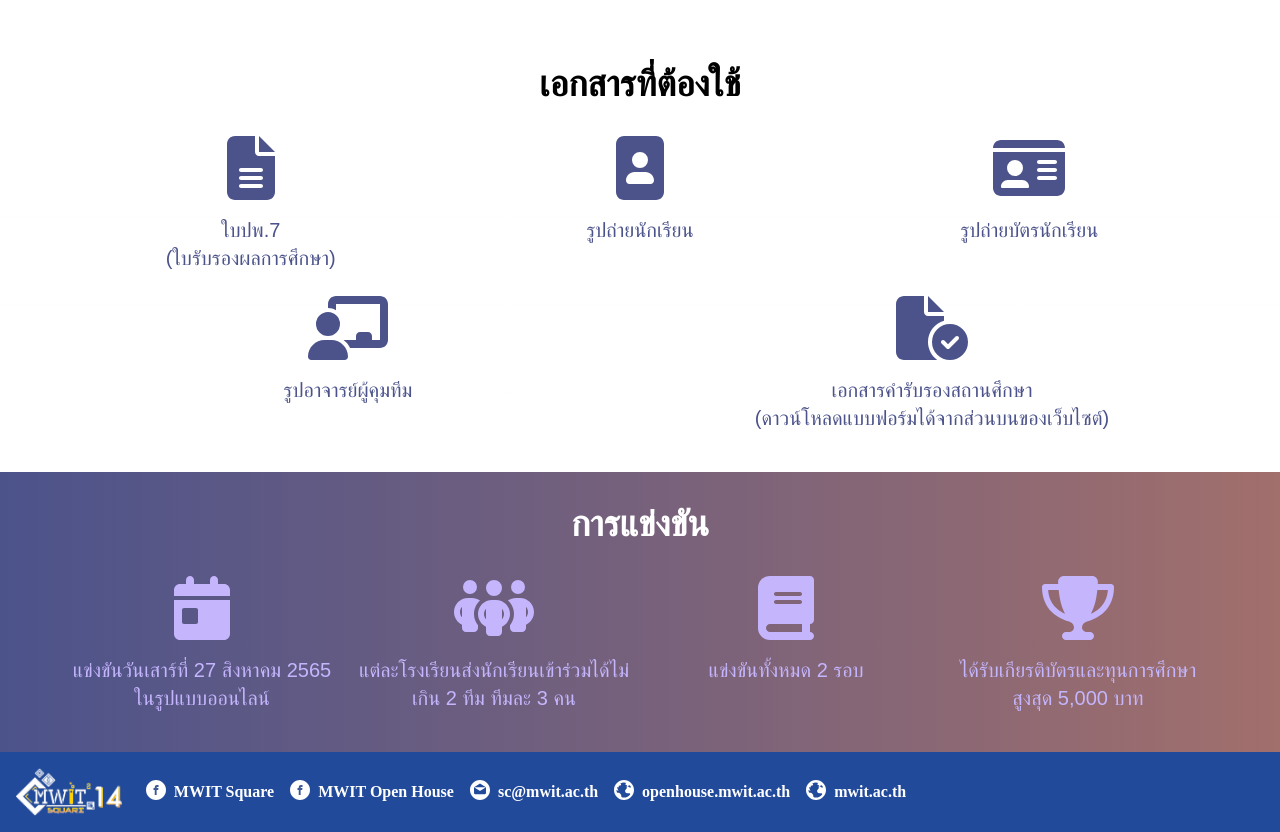
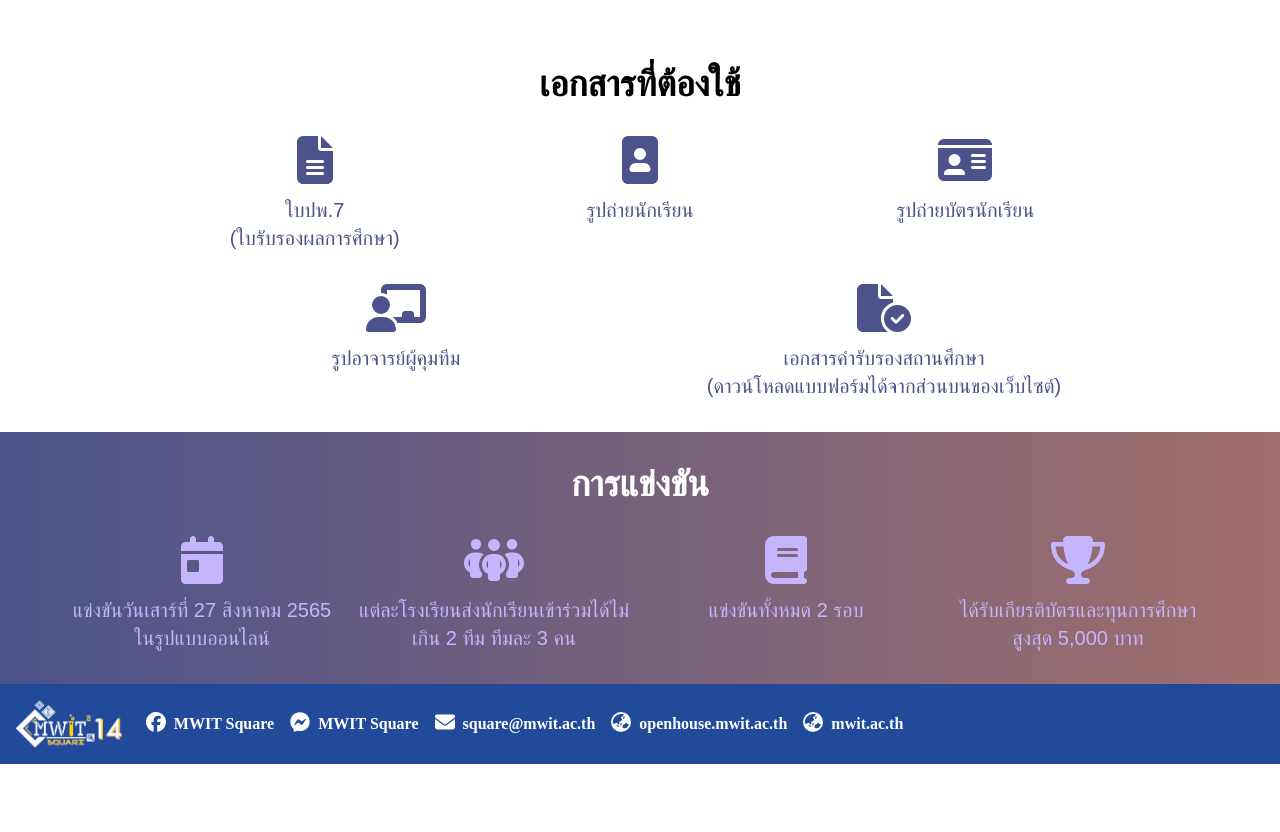
Before and after one commit to Chainxc/square1, a Next.js app: page / in a window 1280 px wide. Shown: the part 880-1712 px from the top of the page. After the commit the page ends 1644 px from the top, so only its background shows below. Built offline with nearby package versions, Linux system fonts and the light colour scheme; a web font is replaced by a local one.

Commit message:
changing share link

```diff
--- a/pages/index.jsx
+++ b/pages/index.jsx
@@ -12,32 +12,43 @@ import {
   faIdCard,
   faChalkboardTeacher,
   faFileCircleCheck,
+  faEnvelope,
+  faEarthAsia,
 } from '@fortawesome/free-solid-svg-icons'
 import { faFileWord, faFilePdf } from '@fortawesome/free-regular-svg-icons'
+import {
+  faFacebook,
+  faFacebookMessenger,
+} from '@fortawesome/free-brands-svg-icons'
 
 const share = [
   {
-    icon: 'icon/facebookicon.svg',
+    icon: faFacebook,
     href: 'https://facebook.com/mwitsquare',
     name: 'MWIT Square',
   },
   {
-    icon: 'icon/facebookicon.svg',
-    href: 'https://facebook.com/MWITOpenHouse',
-    name: 'MWIT Open House',
+    icon: faFacebookMessenger,
+    href: 'https://m.me/mwitsquare',
+    name: 'MWIT Square',
   },
   {
-    icon: 'icon/emailicon.svg',
-    href: 'mailto:sc@mwit.ac.th',
-    name: 'sc@mwit.ac.th',
+    icon: faEnvelope,
+    href: 'mailto:square@mwit.ac.th',
+    name: 'square@mwit.ac.th',
   },
+  // {
+  //   icon: faFacebook,
+  //   href: 'https://facebook.com/MWITOpenHouse',
+  //   name: 'MWIT Open House',
+  // },
   {
-    icon: 'icon/globeicon.svg',
+    icon: faEarthAsia,
     href: 'https://openhouse.mwit.ac.th',
     name: 'openhouse.mwit.ac.th',
   },
   {
-    icon: 'icon/globeicon.svg',
+    icon: faEarthAsia,
     href: 'https://mwit.ac.th',
     name: 'mwit.ac.th',
   },
@@ -180,15 +191,18 @@ export default function Home() {
                 <span>สมัครสอบ</span>
               </button>
               <div className='w-full' />
-              <button
+              <a
                 className='ds-btn ds-btn-sm ds-btn-secondary font-IBMPlex font-bold md:ds-btn-md md:text-xl lg:ds-btn-lg lg:text-2xl space-x-2 w-full'
-                onClick={() =>
-                  window.open(
-                    'download/รายละเอียดการสอบ_MWIT_Square_14th.pdf',
-                    '_blank',
-                    'noopener,noreferrer',
-                  )
-                }
+                // onClick={() =>
+                //   window.open(
+                //     'download/รายละเอียดการสอบ_MWIT_Square_14th.pdf',
+                //     '_blank',
+                //     'noopener,noreferrer',
+                //   )
+                // }
+                href='download/รายละเอียดการสอบ_MWIT_Square_14th.pdf'
+                target='_blank'
+                rel='noopener noreferrer'
               >
                 <svg
                   xmlns='http://www.w3.org/2000/svg'
@@ -205,7 +219,7 @@ export default function Home() {
                   />
                 </svg>
                 <span>รายละเอียดการสอบ</span>
-              </button>
+              </a>
             </div>
             <div className='w-full' />
             <div className='ds-dropdown ds-dropdown-hover sm:ds-dropdown-right'>
@@ -305,12 +319,12 @@ export default function Home() {
           </div>
 
           <div className='w-full bg-gradient-to-b from-transparent to-white py-4 md:p-8'>
-            <div className='flex flex-wrap gap-2 justify-center'>
+            <div className='flex flex-wrap mx-auto gap-2 justify-center'>
               <span className='text-center text-xl md:text-2xl lg:text-4xl text-black font-bold font-IBMPlex'>
                 เอกสารที่ต้องใช้
               </span>
               <div className='w-full' />
-              <div className='grid grid-cols-2 md:grid-cols-6 w-full max-w-7xl pt-4 px-8 gap-4'>
+              <div className='grid grid-cols-2 md:grid-cols-6 w-full max-w-5xl pt-4 px-8 gap-4 gap-y-8'>
                 {doc.map((t, idx) => (
                   <div
                     className={
@@ -319,11 +333,11 @@ export default function Home() {
                         : idx === 4
                         ? 'col-span-2 md:col-span-3'
                         : 'md:col-span-3') +
-                      ' grid grid-rows-2 justify-items-center gap-y-4 hover:scale-105 transition-all duration-200 text-pa hover:text-pb'
+                      ' grid grid-flow-row content-start justify-items-center gap-3 hover:scale-105 transition-all duration-200 text-pa hover:text-pb'
                     }
                     key={idx}
                   >
-                    <FontAwesomeIcon icon={t.icon} className='h-16' />
+                    <FontAwesomeIcon icon={t.icon} className='h-12' />
                     <div className='text-center text-sm md:text-base lg:text-xl font-IBMPlexLoop'>
                       {t.text}
                       <br />
@@ -343,10 +357,10 @@ export default function Home() {
               <div className='grid grid-cols-2 md:grid-cols-4 w-full max-w-7xl pt-4 px-8 gap-4'>
                 {ctInfo.map((t, idx) => (
                   <div
-                    className='grid grid-rows-2 justify-items-center gap-y-4 hover:scale-105 transition-all duration-200 text-violet-300 hover:text-violet-100'
+                    className='grid grid-flow-row content-start justify-items-center gap-3 hover:scale-105 transition-all duration-200 text-violet-300 hover:text-violet-100'
                     key={idx}
                   >
-                    <FontAwesomeIcon icon={t.icon} className='h-16' />
+                    <FontAwesomeIcon icon={t.icon} className='h-12' />
                     <div className='text-center text-sm md:text-base lg:text-xl font-IBMPlexLoop'>
                       {t.text}
                     </div>
@@ -359,18 +373,18 @@ export default function Home() {
             <div className='flex flex-wrap gap-4 p-4 items-center'>
               <img src='img/logo.png' className='h-12 pr-2' />
               {share.map((l, idx) => (
-                <div
+                <a
                   className='grid grid-flow-col auto-cols-max space-x-2 hover:scale-105 hover:cursor-pointer transition-all text-white hover:text-blue-300'
-                  onClick={() =>
-                    window.open(l.href, '_blank', 'noopener,noreferrer')
-                  }
+                  href={l.href}
+                  target='_blank'
+                  rel='noopener noreferrer'
                   key={idx}
                 >
-                  <img src={l.icon} className='h-4 md:h-5' />
+                  <FontAwesomeIcon icon={l.icon} className='h-4 md:h-5' />
                   <span className='self-center text-sm md:text-base font-IBMPlex font-semibold'>
                     {l.name}
                   </span>
-                </div>
+                </a>
               ))}
             </div>
           </footer>
```
